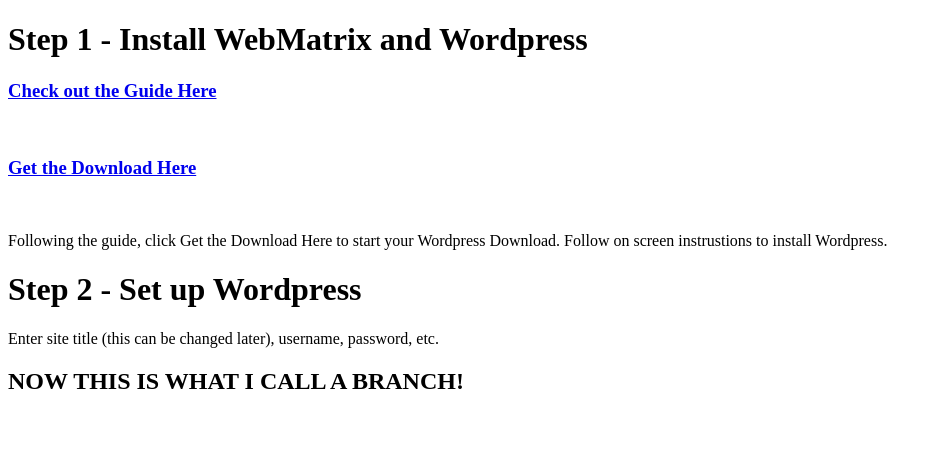
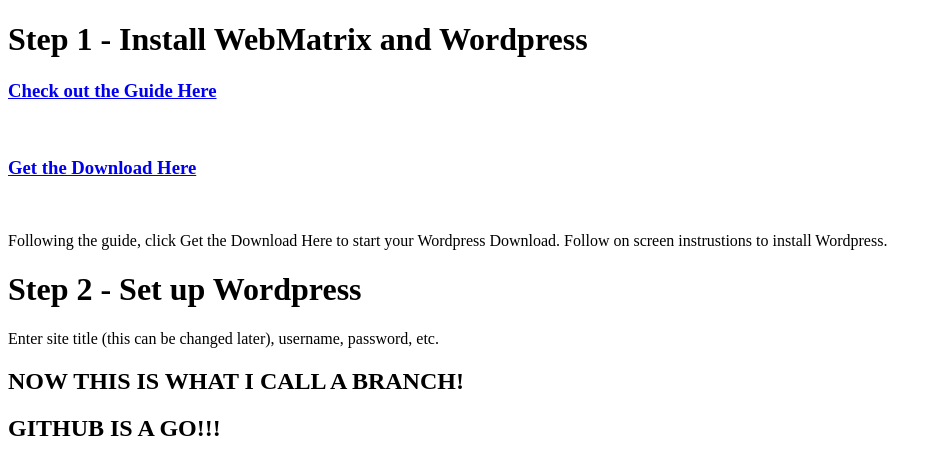
Before and after one commit to DozyJoe/gitlocal, a plain HTML site: page index.html in a window 1280 px wide. Shown: the whole page, without its empty margins (0-938 px from the left). Drawn offline with Linux system fonts and the light colour scheme.

Commit message:
i# Please enter the commit message for your changes. Lines starting

```diff
--- a/index.html
+++ b/index.html
@@ -16,5 +16,6 @@
 		<p>Enter site title (this can be changed later), username, password, etc.
 		</p>
 		<h2>NOW THIS IS WHAT I CALL A BRANCH!</h2>
+		<h2>GITHUB IS A GO!!!</h2>
     </body>
 </html>
```
